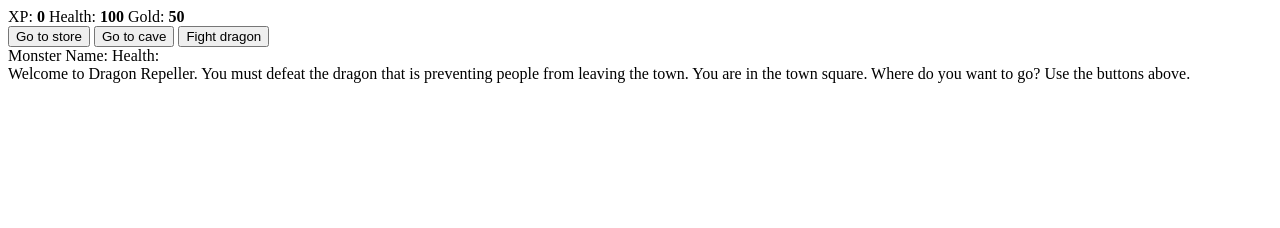
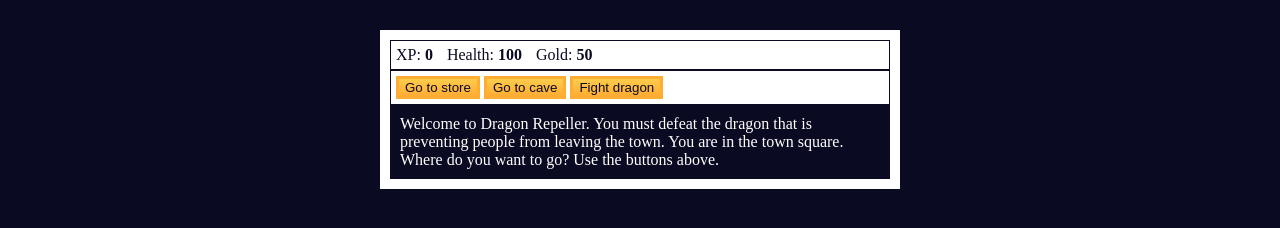
Before and after one commit to ArchiedgeGS/personal-projects, a plain HTML site: page Learning/FreeCodeCamp/JavaScript Algorithms and Data Structures/1. RPG.html in a window 1280 px wide. Drawn offline with Linux system fonts and the light colour scheme.

Commit message:
JS project 1 changed and project 2 inicialization

```diff
--- a/Learning/FreeCodeCamp/JavaScript Algorithms and Data Structures/1. RPG.html
+++ b/Learning/FreeCodeCamp/JavaScript Algorithms and Data Structures/1. RPG.html
@@ -2,7 +2,7 @@
 <html lang="en">
 <head>
     <meta charset="utf-8">
-    <link rel="stylesheet" href="6. RPG.css">
+    <link rel="stylesheet" href="1. RPG.css">
     <title>RPG - Dragon Repeller</title>
 </head>
 <body>
@@ -25,6 +25,6 @@
             Welcome to Dragon Repeller. You must defeat the dragon that is preventing people from leaving the town. You are in the town square. Where do you want to go? Use the buttons above.
         </div>
     </div>
-    <script src="6. RPG.js"></script>
+    <script src="1. RPG.js"></script>
 </body>
 </html>
```
Also changed, not shown: Learning/FreeCodeCamp/JavaScript Algorithms and Data Structures/2. Calorie Counter.css (added), Learning/FreeCodeCamp/JavaScript Algorithms and Data Structures/2. Calorie Counter.html (added), Learning/FreeCodeCamp/JavaScript Algorithms and Data Structures/2. Calorie Counter.js (added).
